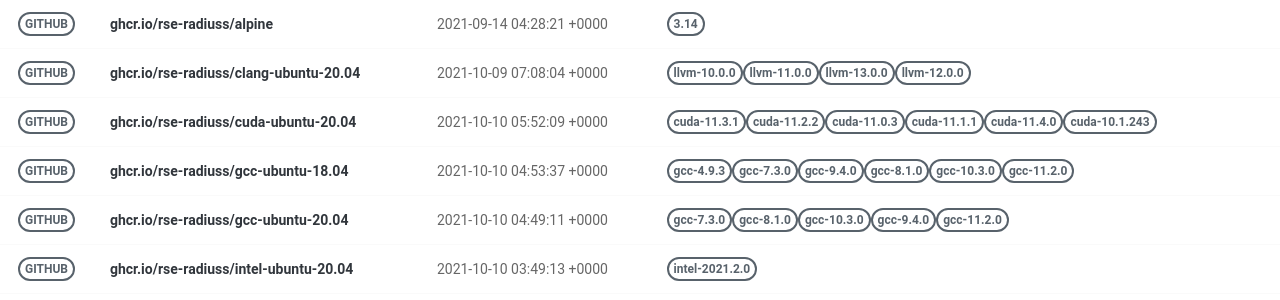
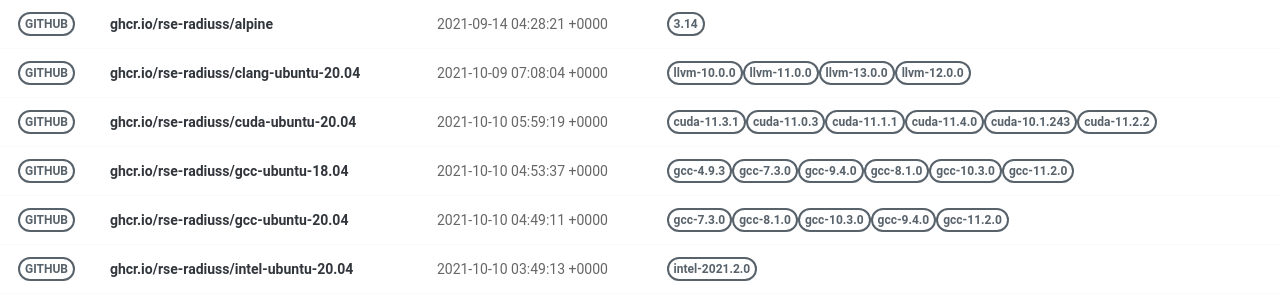
Before and after one commit to rse-ops/docker-images, a Jekyll site: the page built from pages/index.md, in a window 1280 px wide. Shown: the part 130-430 px from the top of the page. Built offline with Jekyll 4.4.1, drawn with Linux system fonts in a browser that asks for light colours; nearby versions of some CDN libraries.

Commit message:
Automated push to update library 2021-10-10

```diff
--- a/_library/ghcr.io-rse-radiuss-cuda-ubuntu-20.04.md
+++ b/_library/ghcr.io-rse-radiuss-cuda-ubuntu-20.04.md
@@ -1,7 +1,7 @@
 ---
 layout: container
 name: ghcr.io/rse-radiuss/cuda-ubuntu-20.04
-updated_at: 2021-10-10 05:52:09.173875
+updated_at: 2021-10-10 05:59:19.969526
 
 
 container_url: https://github.com/orgs/rse-radiuss/packages/container/package/cuda-ubuntu-20.04
```
Also changed, not shown: other parts of _library/ghcr.io-rse-radiuss-cuda-ubuntu-20.04.md (+3 -3 lines).
